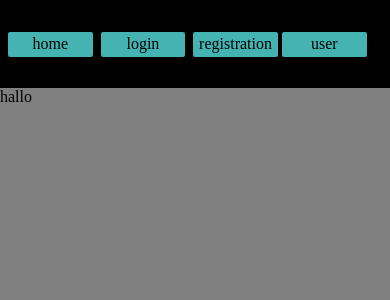
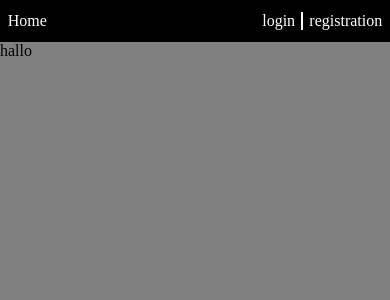
Before and after one commit to floatingbug/todoapp, a Vue app in the folder vue_app/: page /#/ in a window 390 px wide. Shown: the top 300 px of the page. Built offline with nearby package versions, Linux system fonts and the light colour scheme.

Commit message:
new from notebook

```diff
--- a/vue_app/src/assets/main.css
+++ b/vue_app/src/assets/main.css
@@ -1,98 +1,35 @@
- 	body{
+body {
 	margin: 0;
 	background-color: grey;
 }
 
-.button{
-	margin-left: 5%;
-	height: 30%;
-	min-width: 80px;
-	width: 100px;
-	text-align: center;
-	text-decoration: none;
-	border: 2px solid black;
-	background-color: rgb(100,255,255,0.7);
-	color: black;
-	border-radius: 4px;
+form {
+	position: relative;
+	background-color: rgb(255,255,255,0.7);
 	display: flex;
+	flex-direction: column;
+	justify-content: space-evenly;
 	align-items: center;
-	justify-content: center;
-}
-
-.form_container {
-	display: flex;
-	justify-content: center;
-	align-items: center;
-	height: 50vh;
-}
-
-form{
-	position: relative;
-	width: 50%;
-	height: 80%;
-	background-color: rgb(255,255,255,0.7);
-}
-
-.input_flex{
-	display: flex;
-	flex-wrap: wrap;
-	justify-content: center;
-}
-
-label {
-	flex-basis: 100px;
-	font-size: 1.3rem;
-}
-
-.submit {
- 	margin-top: 80px;
-}
-
-.input_flex input[type="submit"] {
-	width: 30%;
- 	height: 30px;
-}
-
-.error_msg {
- 	display: flex;
-	justify-content: center;
-	color: red;
-}
-
-.input_error {
-	color: red;
+	min-width: 50vw;
+	max-width: 50vw;
+	margin: auto;
+	top: 5vh;
+	height: 80vh;
 }
 
 
-h1 {
-	color: rgb(0,0,0,0.7);
-	display: flex;
-	justify-content: center;
+.input_flex {
+	display:flex;
+	justify-content:space-between;
+	flex-wrap: wrap;
+	min-width: 0;
+	flex-shrink: 2;
 }
 
-@media(max-width: 730px){
-	form{
-		width: 70%;
-	}
+.input_flex label, input{
 }
 
-@media(min-width: 1000px){
-	form{
-		width: 40%;
-	}
+.input_flex input {
+	min-width: 0;
+	flex-shrink: 2;
 }
-
-@media(min-width: 1200px){
-	form{
-		width: 30%
-	}
-}
-
-@media(max-width: 450px){
-	label{
-		flex-basis: 180px;
-	}
-	.button{
-		margin-left: 1%;
-	}
-}
--- a/vue_app/src/components/login.vue
+++ b/vue_app/src/components/login.vue
@@ -55,7 +55,6 @@ async function submitForm(e){
 }
 </script>
 <template>
-<div class="form_container">
 <form ref='ref_form' v-on:submit.prevent="submitForm">
 	<h1>Login</h1>
 	<div class="input_flex">
@@ -71,7 +70,6 @@ async function submitForm(e){
 	</div>
 	<p class="error_msg" v-if="state.field_missed">please enter a name and password</p>
 </form>
-</div>
 </template>
 
 <style>
--- a/vue_app/src/components/navbar.vue
+++ b/vue_app/src/components/navbar.vue
@@ -3,25 +3,49 @@
 </script>
 
 <template>
-<div class="container">
-	<router-link class="button home" to="/">home</router-link>
-	<router-link class="button log" to="/login">login</router-link>
-	<router-link class="button reg" to="/registration">registration</router-link>
-	<router-link class="button user" to="#">user</router-link>
-</div>
+<ul>
+	<li><router-link to="/">Home</router-link></li>
+	<li>
+		<router-link to="/login">login</router-link>
+		<router-link to="/registration">registration</router-link>
+	</li>
+</ul>
 </template>
 
 <style>
-.container{
+ul {
+	margin: 0;
+	display: flex;
+	padding: 0;
+	justify-content: space-evenly;
+	align-items: center;
 	background-color: black;
-	height: 10vh;
-	border: 2px solid black;
-	display: flex;
-	align-items: center;
+	height: 5vh;
 }
 
-.user{
-	margin-left: auto;
-	margin-right: 5%;
+li {
+	list-style-type: none;
+}
+
+li>*{
+	color:white;
+	text-decoration: none;
+}
+
+ul>li:first-child{
+	margin-right: auto;
+	margin-left: 2%;
+}
+
+ul>li:nth-child(2){
+	display: flex;
+	justify-content: space-between;
+	width: 120px;
+	margin-right:2%
+}
+
+ul>li:nth-child(2) :first-child {
+	border-right: 2px solid white;
+	padding-right: 6px;
 }
 </style>
--- a/vue_app/src/components/registration.vue
+++ b/vue_app/src/components/registration.vue
@@ -80,9 +80,9 @@ async function submit_form(e){
 </script>
 
 <template>
+<h1>Registration</h1>
 <div class="form_container">
 	<form>
-		<h1>Registration</h1>
 		<div class="input_flex">
 			<label for="name">name</label>
 			<input type="text" name="name" v-model="state.name">
```
Lines whose indentation alone changed are shown as unchanged.
